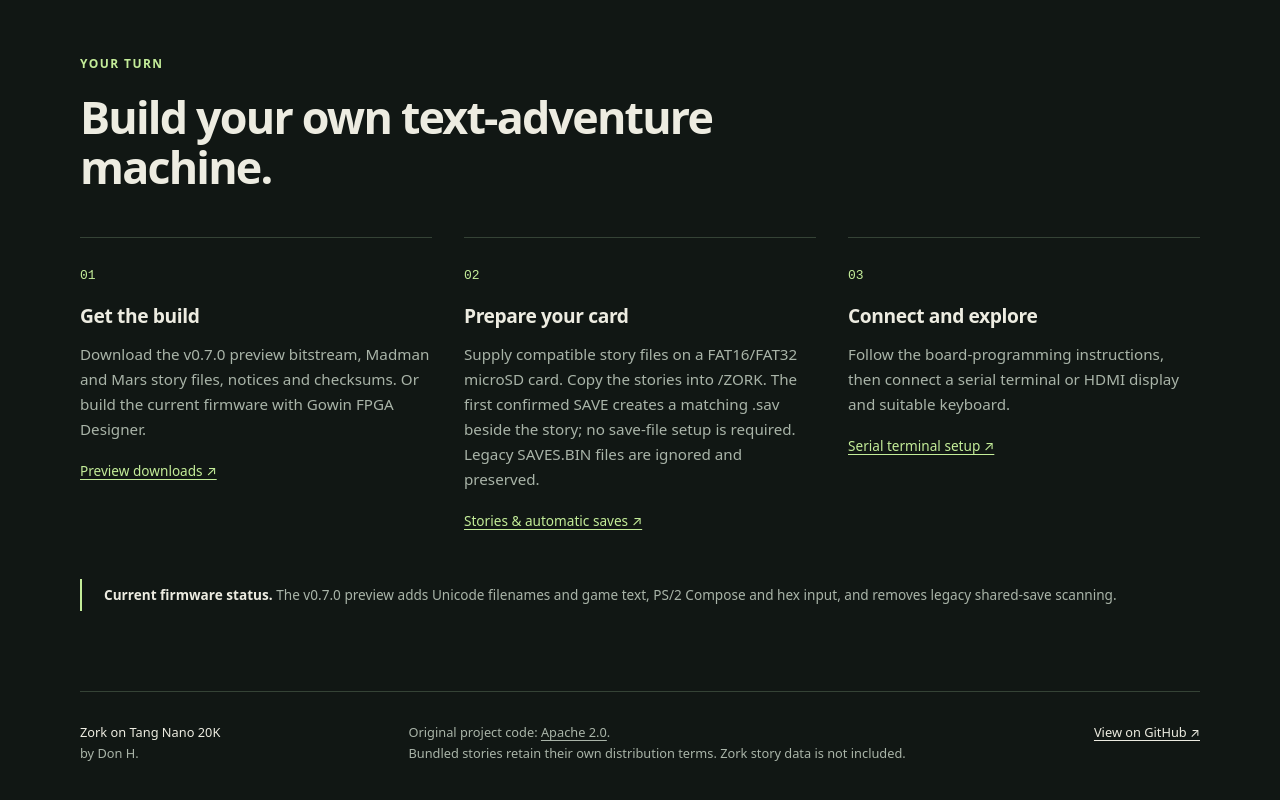
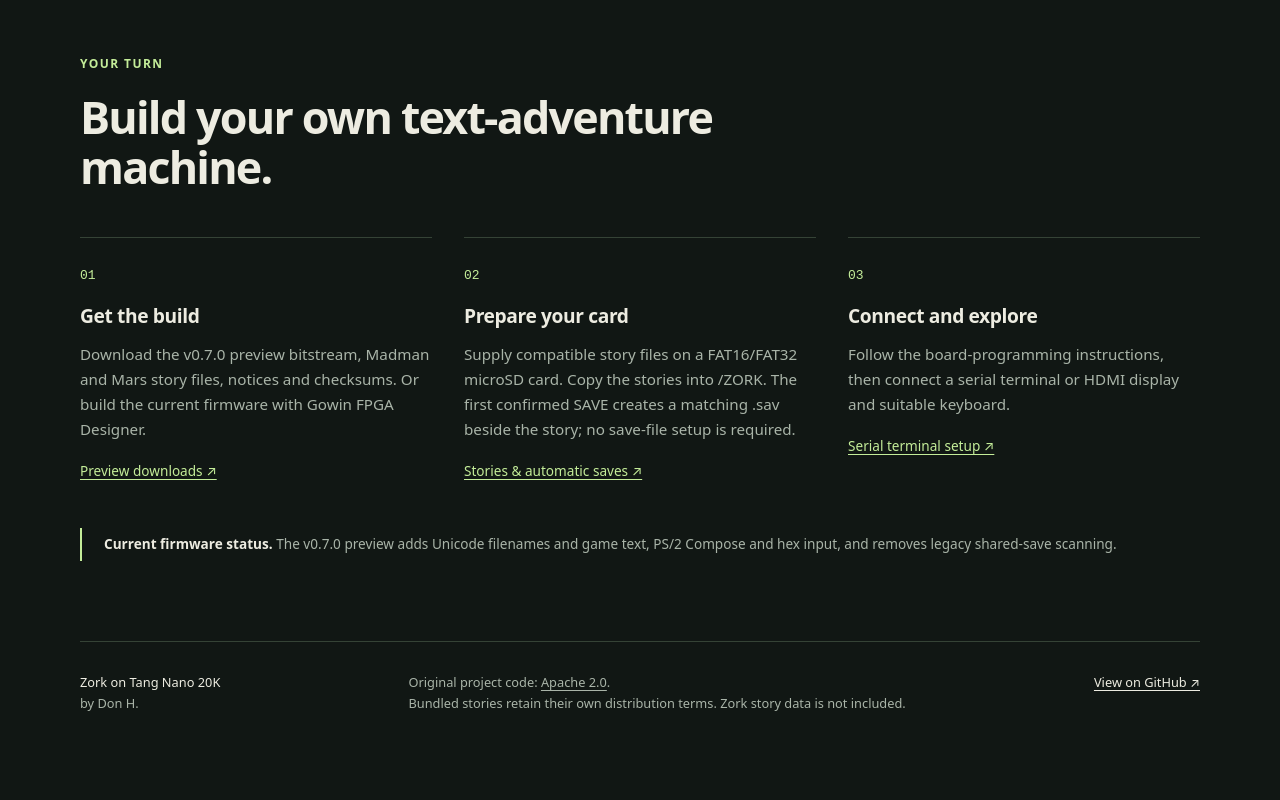
Before and after one commit to dandydonh/tang-nano-20k-zork, a plain HTML site: page index.html in a window 1280 px wide. Shown: the part 2612-3412 px from the top of the page. After the commit the page ends 3370 px from the top, so only its background shows below. Drawn offline with Linux system fonts and the light colour scheme.

Commit message:
Remove legacy save note from card setup

```diff
--- a/index.html
+++ b/index.html
@@ -74,7 +74,7 @@
       <h2>Build your own text-adventure machine.</h2>
       <ol class="steps">
         <li><h3>Get the build</h3><p>Download the v0.7.0 preview bitstream, Madman and Mars story files, notices and checksums. Or build the current firmware with Gowin FPGA Designer.</p><a href="https://github.com/dandydonh/tang-nano-20k-zork/releases/tag/v0.7.0">Preview downloads ↗</a></li>
-        <li><h3>Prepare your card</h3><p>Supply compatible story files on a FAT16/FAT32 microSD card. Copy the stories into /ZORK. The first confirmed SAVE creates a matching .sav beside the story; no save-file setup is required. Legacy SAVES.BIN files are ignored and preserved.</p><a href="https://github.com/dandydonh/tang-nano-20k-zork#automatic-per-story-saves">Stories &amp; automatic saves ↗</a></li>
+        <li><h3>Prepare your card</h3><p>Supply compatible story files on a FAT16/FAT32 microSD card. Copy the stories into /ZORK. The first confirmed SAVE creates a matching .sav beside the story; no save-file setup is required.</p><a href="https://github.com/dandydonh/tang-nano-20k-zork#automatic-per-story-saves">Stories &amp; automatic saves ↗</a></li>
         <li><h3>Connect and explore</h3><p>Follow the board-programming instructions, then connect a serial terminal or HDMI display and suitable keyboard.</p><a href="https://github.com/dandydonh/tang-nano-20k-zork#keyboard-through-usb-serial">Serial terminal setup ↗</a></li>
       </ol>
       <aside class="status"><strong>Current firmware status.</strong> The v0.7.0 preview adds Unicode filenames and game text, PS/2 Compose and hex input, and removes legacy shared-save scanning.</aside>
```
